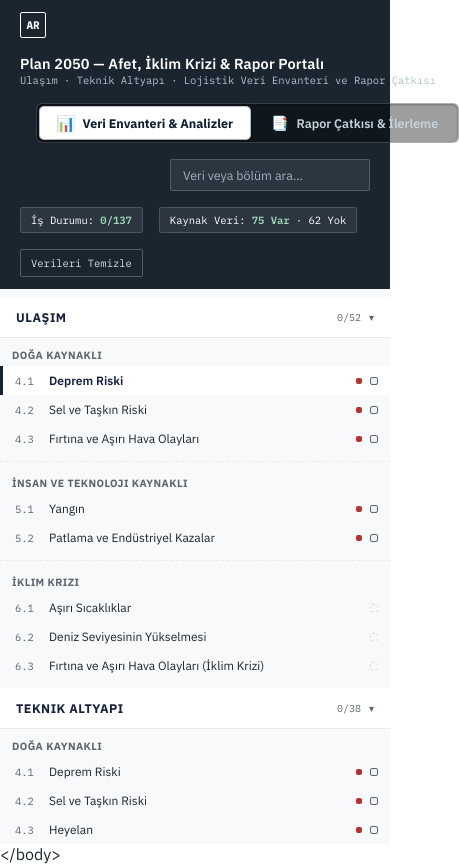
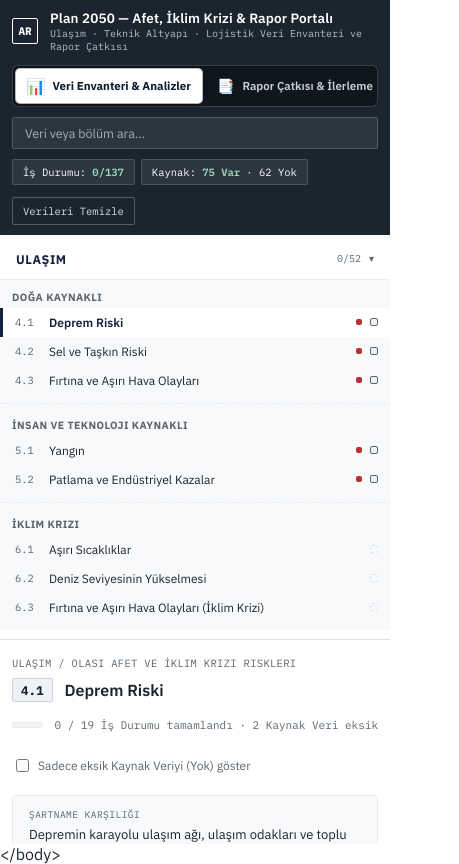
Before and after one commit to erenbayat-plan/islevselbaglantilar, a React (Vite) app: page / in a window 390 px wide. Shown: the whole page, 459 px wide, since content can reach past the window. Built offline with nearby package versions, Linux system fonts and the light colour scheme; no server answers; the database is empty.

Commit message:
feat: add mobile responsive layout support
Improve toolbar, sidebar, and report tracker components to enhance usability on smaller screens.

```diff
--- a/src/App.tsx
+++ b/src/App.tsx
@@ -90,6 +90,7 @@ const SUB_GROUPS: Record<string, string> = {
 
 export default function App() {
   const [activeTab, setActiveTab] = useState<'inventory' | 'report'>('inventory');
+  const [mobileMenuOpen, setMobileMenuOpen] = useState(false);
 
   const [workStatus, setWorkStatus] = useState<Record<string, WorkStatus>>(() => {
     try {
@@ -433,14 +434,16 @@ export default function App() {
     <div className={`shell-container theme-${activeGroup}`} style={{ display: 'flex', flexDirection: 'column', height: '100%' }}>
       {/* Toolbar */}
       <div className="toolbar">
+        <div className="toolbar-brand-section" style={{ display: 'flex', alignItems: 'center', gap: '12px' }}>
           <div className="brandmark">AR</div>
-        <div>
+          <div style={{ flex: 1, minWidth: 0 }}>
             <h1>Plan 2050 — Afet, İklim Krizi & Rapor Portalı</h1>
             <div className="sub">Ulaşım · Teknik Altyapı · Lojistik Veri Envanteri ve Rapor Çatkısı</div>
           </div>
+        </div>
 
         {/* Top View Selector Tabs */}
-        <div className="view-tabs" style={{ marginLeft: '16px' }}>
+        <div className="view-tabs">
           <button
             className={`view-tab-btn ${activeTab === 'inventory' ? 'active' : ''}`}
             onClick={() => setActiveTab('inventory')}
@@ -471,10 +474,10 @@ export default function App() {
         )}
 
         {activeTab === 'inventory' && (
-          <>
+          <div className="toolbar-stats-row">
             <div className="stat-pill">İş Durumu: <b>{overallCounts.workDone}/{overallCounts.workTotal}</b></div>
-            <div className="stat-pill">Kaynak Veri: <b>{overallCounts.srcVar} Var</b> · {overallCounts.srcYok} Yok</div>
-          </>
+            <div className="stat-pill">Kaynak: <b>{overallCounts.srcVar} Var</b> · {overallCounts.srcYok} Yok</div>
+          </div>
         )}
 
         <button className="icon-btn" onClick={handleReset}>Verileri Temizle</button>
@@ -489,8 +492,19 @@ export default function App() {
         />
       ) : (
         <div className="shell">
+          {/* Mobile Sidebar Selector Bar */}
+          <div className="mobile-section-picker" style={{ display: 'none' }}>
+            <button
+              className="mobile-nav-toggle-btn"
+              onClick={() => setMobileMenuOpen(prev => !prev)}
+            >
+              <span>📂 {activeGroupData.label} / {activeSec.code} - {activeSec.title}</span>
+              <span>{mobileMenuOpen ? '▲ Kapat' : '▼ Bölüm Seç'}</span>
+            </button>
+          </div>
+
           {/* Sidebar */}
-          <nav className="sidebar">
+          <nav className={`sidebar ${mobileMenuOpen ? 'mobile-open' : ''}`}>
             {Object.keys(DATA).map(g => {
               const grp = DATA[g];
               const gd = grp.sections.reduce((acc: any, s: any) => {
@@ -536,7 +550,11 @@ export default function App() {
                               <button
                                 key={s.code}
                                 className={`nav-item ${isActive ? 'active' : ''}`}
-                                onClick={() => { setActiveGroup(g); setActiveCode(s.code); }}
+                                onClick={() => {
+                                  setActiveGroup(g);
+                                  setActiveCode(s.code);
+                                  setMobileMenuOpen(false);
+                                }}
                               >
                                 <span className="code">{s.code}</span>
                                 <span className="title">{s.title}</span>
@@ -723,8 +741,9 @@ function VeriTable({
             <React.Fragment key={r.id}>
               <tr className={rowCls}>
                 <td className="idx">{i + 1}</td>
-                <td className="vname" style={{ paddingRight: '16px' }}>
-                  <div style={{ display: 'flex', alignItems: 'center' }}>
+                <td className="vname">
+                  <div className="veri-mobile-header">
+                    <div style={{ display: 'flex', alignItems: 'center', flex: 1, minWidth: 0 }}>
                       <input
                         type="text"
                         className="edit-input"
@@ -732,10 +751,13 @@ function VeriTable({
                         onChange={e => handleUpdateRow(r.id, { n: e.target.value })}
                         placeholder="Veri adı girin..."
                       />
-                    {r.custom && <span className="mono" style={{ color: 'var(--muted)', fontSize: '9.5px', marginLeft: '4px' }}>(eklendi)</span>}
+                      {r.custom && <span className="mono" style={{ color: 'var(--muted)', fontSize: '9.5px', marginLeft: '4px', flexShrink: 0 }}>(eklendi)</span>}
+                    </div>
                   </div>
                 </td>
                 <td className="kaynak">
+                  <div className="veri-mobile-controls">
+                    <div className="veri-mobile-controls-left">
                       <button
                         className={`pill ${r.v ? 'var' : 'yok'}`}
                         onClick={() => handleUpdateRow(r.id, { v: !r.v })}
@@ -743,6 +765,8 @@ function VeriTable({
                       >
                         {r.v ? 'VAR' : 'YOK'}
                       </button>
+                    </div>
+                  </div>
                 </td>
                 <td className="durum">
                   <select
--- a/src/components/ReportTracker.tsx
+++ b/src/components/ReportTracker.tsx
@@ -306,9 +306,15 @@ export default function ReportTracker({
                         return (
                           <React.Fragment key={sub.code}>
                             <tr>
-                              <td className="sec-code">{sub.code}</td>
+                              <td className="sec-code">
+                                <div className="report-mobile-card-top">
+                                  <span className="sec-code-badge" style={{ fontWeight: 700, color: 'var(--brand)' }}>{sub.code}</span>
+                                  <div className="report-mobile-actions-top" style={{ display: 'none' }}></div>
+                                </div>
+                              </td>
                               <td className="sec-title">{sub.title}</td>
                               <td>
+                                <div className="report-mobile-card-actions">
                                   <select
                                     className={`report-status-select st-${st.status}`}
                                     value={st.status}
@@ -318,6 +324,7 @@ export default function ReportTracker({
                                       <option key={k} value={k}>{REPORT_STATUS_LABEL[k]}</option>
                                     ))}
                                   </select>
+                                </div>
                               </td>
                               <td>
                                 <div className="progress-pill-group">
@@ -338,6 +345,7 @@ export default function ReportTracker({
                                 </div>
                               </td>
                               <td>
+                                <div className="report-mobile-fields">
                                   <input
                                     type="text"
                                     className="author-input"
@@ -345,6 +353,7 @@ export default function ReportTracker({
                                     value={st.author || ''}
                                     onChange={e => onUpdateReportStatus(id, { author: e.target.value })}
                                   />
+                                </div>
                               </td>
                               <td>
                                 <input
--- a/src/index.css
+++ b/src/index.css
@@ -288,13 +288,232 @@ table.report-table td.sec-title{line-height:1.4;font-weight:500;}
   }
 }
 
-@media (max-width:860px){
-  .shell{flex-direction:column;}
-  .sidebar{width:100%;height:auto;min-height:auto;border-right:none;border-bottom:1px solid var(--line-strong);overflow:visible;}
-  .content{padding:16px 14px 60px; overflow:visible;}
-  table.veri thead{display:none;}
-  table.veri, table.veri tbody, table.veri tr, table.veri td{display:block;width:100%;}
-  table.veri tr{padding:8px 0;}
-  td.kaynak,td.durum,td.actions{margin-top:4px;}
-  td.actions{text-align:left;}
+/* Mobile / Responsive Optimization */
+@media (max-width: 900px) {
+  .toolbar {
+    padding: 10px 12px;
+    gap: 10px;
+  }
+  .toolbar-brand-section {
+    width: 100%;
+    margin-bottom: 2px;
+  }
+  .toolbar h1 {
+    font-size: 13.5px;
+    white-space: normal;
+    line-height: 1.25;
+  }
+  .toolbar .sub {
+    white-space: normal;
+    font-size: 10px;
+  }
+  .view-tabs {
+    width: 100%;
+    margin-left: 0 !important;
+    justify-content: stretch;
+  }
+  .view-tab-btn {
+    flex: 1;
+    justify-content: center;
+    padding: 7px 10px;
+    font-size: 11.5px;
+  }
+  .toolbar-actions {
+    display: flex;
+    align-items: center;
+    gap: 6px;
+    width: 100%;
+    flex-wrap: wrap;
+  }
+  .search-box {
+    width: 100%;
+    min-width: 0;
+  }
+  .toolbar-stats-row {
+    display: flex;
+    align-items: center;
+    gap: 6px;
+    width: 100%;
+    overflow-x: auto;
+    padding-bottom: 2px;
+  }
+  .toolbar-spacer {
+    display: none;
+  }
+
+  /* Shell & Sidebar Mobile drawer/accordion */
+  .shell {
+    flex-direction: column;
+    overflow-y: auto;
+  }
+  .sidebar {
+    width: 100%;
+    height: auto;
+    max-height: 48vh;
+    border-right: none;
+    border-bottom: 1px solid var(--line-strong);
+    overflow-y: auto;
+    padding: 4px 0 16px;
+  }
+  .content {
+    padding: 16px 12px 60px;
+    height: auto;
+    overflow-y: visible;
+  }
+
+  .sec-title h2 {
+    font-size: 16px;
+  }
+
+  /* Responsive Veri Table Card Transformation */
+  table.veri thead {
+    display: none;
+  }
+  table.veri, table.veri tbody, table.veri tr {
+    display: block;
+    width: 100%;
+  }
+  table.veri tr:not(.note-row) {
+    display: flex;
+    flex-direction: column;
+    padding: 10px 12px;
+    gap: 8px;
+    border-bottom: 1px solid var(--line);
+  }
+  table.veri td {
+    display: block;
+    width: 100% !important;
+    padding: 0;
+  }
+  table.veri td.idx {
+    display: none;
+  }
+  .veri-mobile-header {
+    display: flex;
+    align-items: flex-start;
+    justify-content: space-between;
+    gap: 8px;
+  }
+  .veri-mobile-controls {
+    display: flex;
+    align-items: center;
+    justify-content: space-between;
+    gap: 8px;
+    margin-top: 4px;
+    flex-wrap: wrap;
+  }
+  .veri-mobile-controls-left {
+    display: flex;
+    align-items: center;
+    gap: 8px;
+    flex: 1;
+  }
+  .durum select {
+    max-width: 150px;
+    border: 1px solid var(--line-strong);
+    background: var(--panel);
+  }
+
+  /* Report View Responsive adjustments */
+  .report-view-container {
+    padding: 16px 12px 60px;
+  }
+  .group-nav-bar {
+    gap: 6px;
+    margin-bottom: 16px;
+  }
+  .group-pill-btn {
+    flex: 1;
+    min-width: 130px;
+    padding: 6px 10px;
+    font-size: 11.5px;
+    justify-content: space-between;
+  }
+  .report-stats-grid {
+    grid-template-columns: repeat(2, 1fr);
+    gap: 8px;
+  }
+  .stat-card {
+    padding: 10px 12px;
+  }
+  .stat-card .sc-val {
+    font-size: 18px;
+  }
+
+  .chapter-head {
+    padding: 10px 12px;
+    flex-direction: column;
+    align-items: flex-start;
+    gap: 8px;
+  }
+  .chapter-head-right {
+    width: 100%;
+    justify-content: space-between;
+  }
+
+  /* Report Table Card Style on Mobile */
+  table.report-table thead {
+    display: none;
+  }
+  table.report-table, table.report-table tbody, table.report-table tr {
+    display: block;
+    width: 100%;
+  }
+  table.report-table tr:not(.note-row) {
+    display: flex;
+    flex-direction: column;
+    padding: 12px;
+    gap: 8px;
+    border-bottom: 1px solid var(--line);
+  }
+  table.report-table td {
+    display: block;
+    width: 100% !important;
+    padding: 0;
+  }
+  .report-mobile-card-top {
+    display: flex;
+    align-items: flex-start;
+    gap: 8px;
+    justify-content: space-between;
+  }
+  .report-mobile-card-actions {
+    display: flex;
+    align-items: center;
+    justify-content: space-between;
+    gap: 8px;
+    flex-wrap: wrap;
+    padding-top: 4px;
+    border-top: 1px dashed var(--line);
+    margin-top: 4px;
+  }
+  .report-mobile-fields {
+    display: flex;
+    align-items: center;
+    gap: 6px;
+    flex-wrap: wrap;
+    width: 100%;
+  }
+  .report-mobile-fields .author-input {
+    flex: 1;
+    min-width: 100px;
+    border: 1px solid var(--line-strong);
+    background: var(--panel);
+  }
+  .progress-pill-group {
+    width: 100%;
+    display: flex;
+  }
+  .progress-pill-btn {
+    flex: 1;
+    text-align: center;
+    padding: 5px 0;
+    font-size: 10.5px;
+  }
 }
+
+@media (max-width: 480px) {
+  .report-stats-grid {
+    grid-template-columns: 1fr 1fr;
+  }
+}
```
Lines whose indentation alone changed are shown as unchanged.
